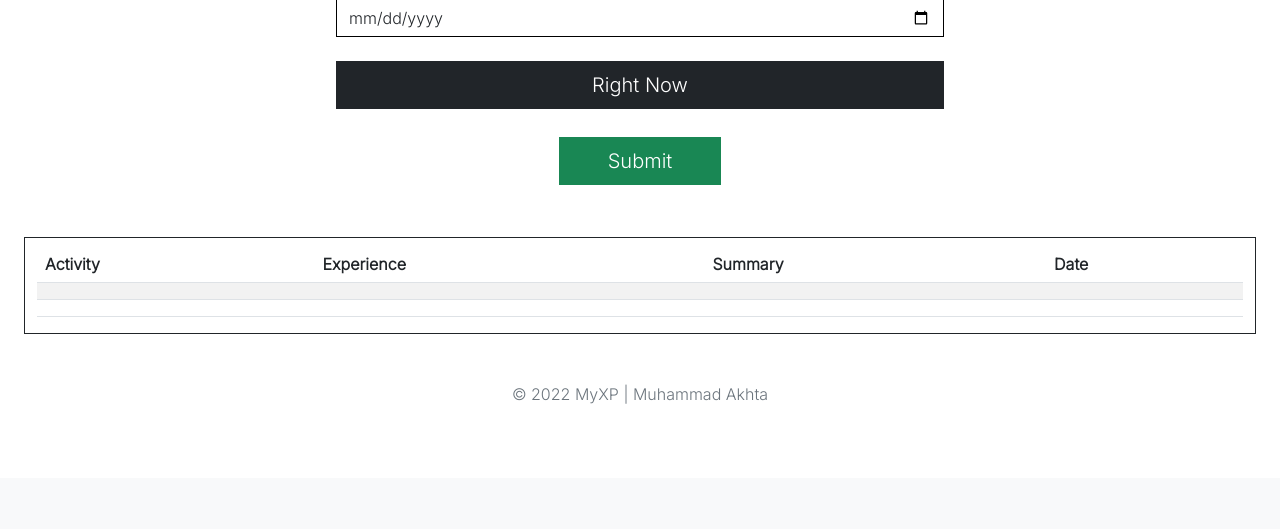
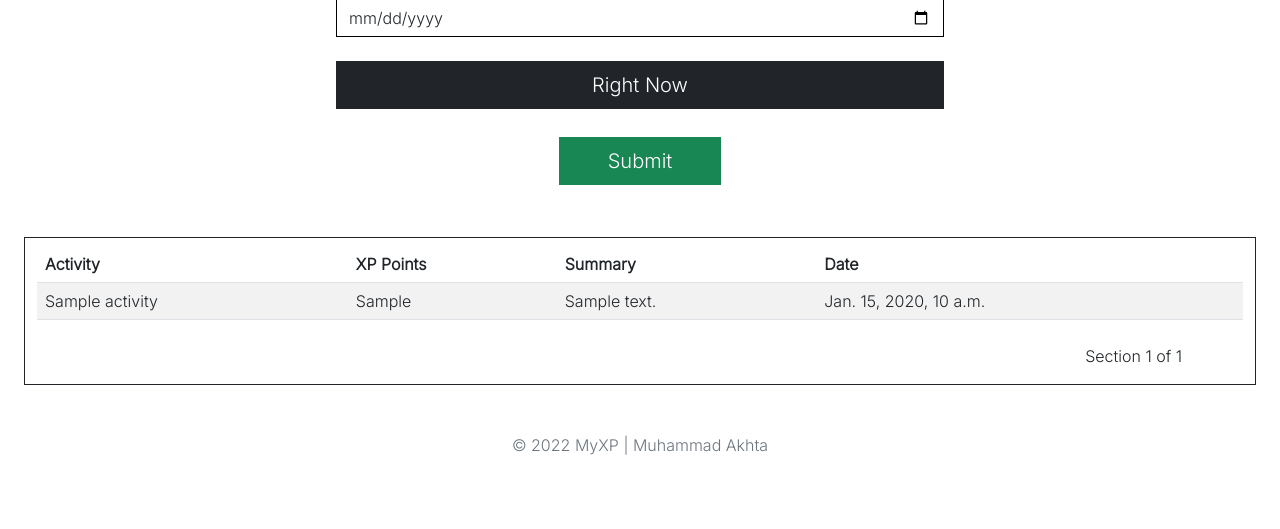
Before and after one commit to Akosovski/MyXP, a Django app: template templates/progression/index.html in a window 1280 px wide. Shown: the part 834-1363 px from the top of the page. Before the commit the page ends 1238 px from the top, so only its background shows below. Run offline with Django 4.2, Linux system fonts and the light colour scheme; tables that the repository leaves empty hold one stand-in row (values such as "Sample post"); the template is opened without the code that fills it: values that come from a table or form of the project are taken from there, most other values are stand-ins (such as "Sample title", 1, 10 or a date in 2020); lists and menus that the app fills with data are empty.

Commit message:
Updated index tables for Activities

```diff
--- a/templates/progression/index.html
+++ b/templates/progression/index.html
@@ -62,27 +62,52 @@
             <thead>
                 <tr>
                     <th>Activity</th>
-                    <th>Experience</th>
+                    <th>XP Points</th>
                     <th>Summary</th>
                     <th>Date</th>
                 </tr>
             </thead>
             <tbody>
+                {% if activities.count %}
+                    {% for activity in page_obj %}
+                        <tr class="align-middle">
+                            <td>{{activity.activity_name}}</td>
+                            <td>{{activity.activity_xp}}</td>
+                            <td>{{activity.activity_summary}}</td>
+                            <td>{{activity.activity_date}}</td>
+                        </tr>
+                    {% endfor %}
+                {% else %}
                     <tr class="align-middle">
                         <td></td>
                         <td></td>
                         <td></td>
                         <td></td>
                     </tr>
-                <tr class="align-middle">
-                    <td></td>
-                    <td></td>
-                    <td></td>
-                    <td></td>
-                </tr>
+                {% endif %}
             </tbody>
         </table>
     </div>
+
+    <div class="container d-flex justify-content-end mb-0" id="pagination-container">
+        <div class="mt-2 m-3">
+            Section {{page_obj.number}} of {{ page_obj.paginator.num_pages }}
+        </div>
+        <div class="">
+            <ul class="pagination">
+                {% if page_obj.has_previous %}
+                <li {% if page_obj.number == 1 %} class="page-item active" {% endif %}><a class="page-link" href="?page=1">&laquo; 1</a></li>
+                <li class="page-item"> <a class="page-link" href="?page={{ page_obj.previous_page_number }}">Back</a></li>
+                {% endif %}
+
+                {% if page_obj.has_next %}
+                <li class="page-item"> <a class="page-link" href="?page={{ page_obj.next_page_number }}">Next</a></li>
+                <li class="page-item"> <a class="page-link" href="?page={{ page_obj.paginator.num_pages }}">{{ page_obj.paginator.num_pages}} &raquo;</a></li>
+                {% endif %}
+            </ul>
+        </div>
+    </div>
+
 </div>
 
 <div class="sticky-container">
```
Lines whose indentation alone changed are shown as unchanged.
